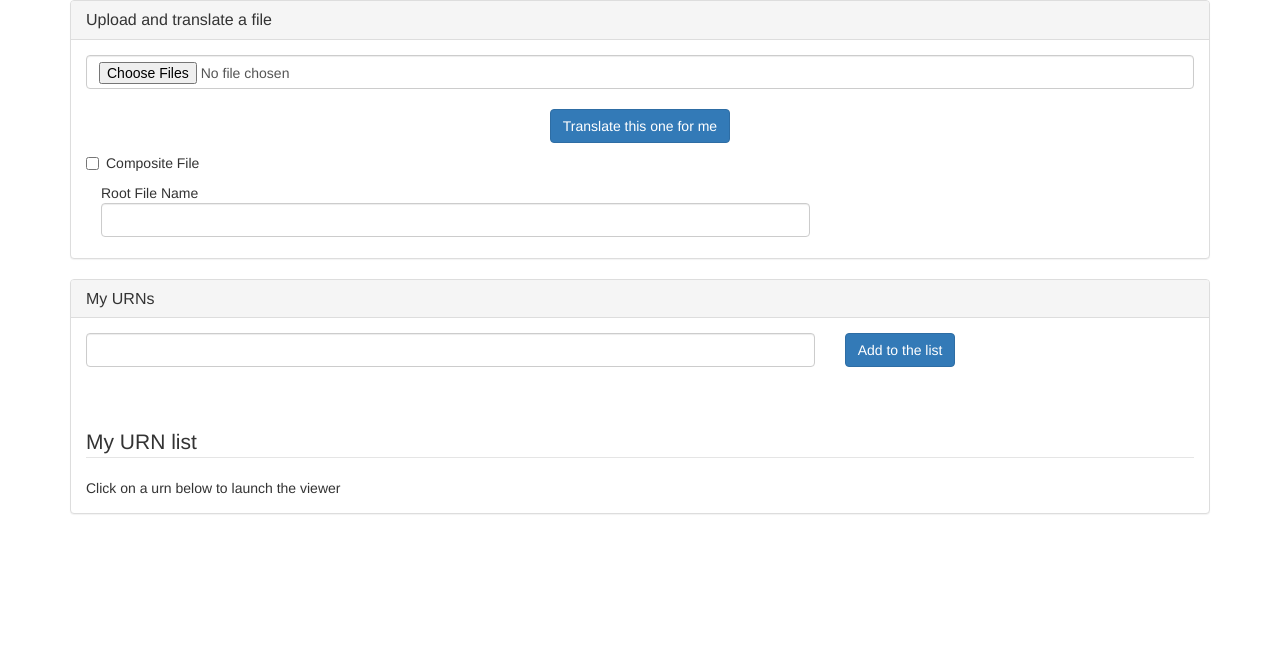
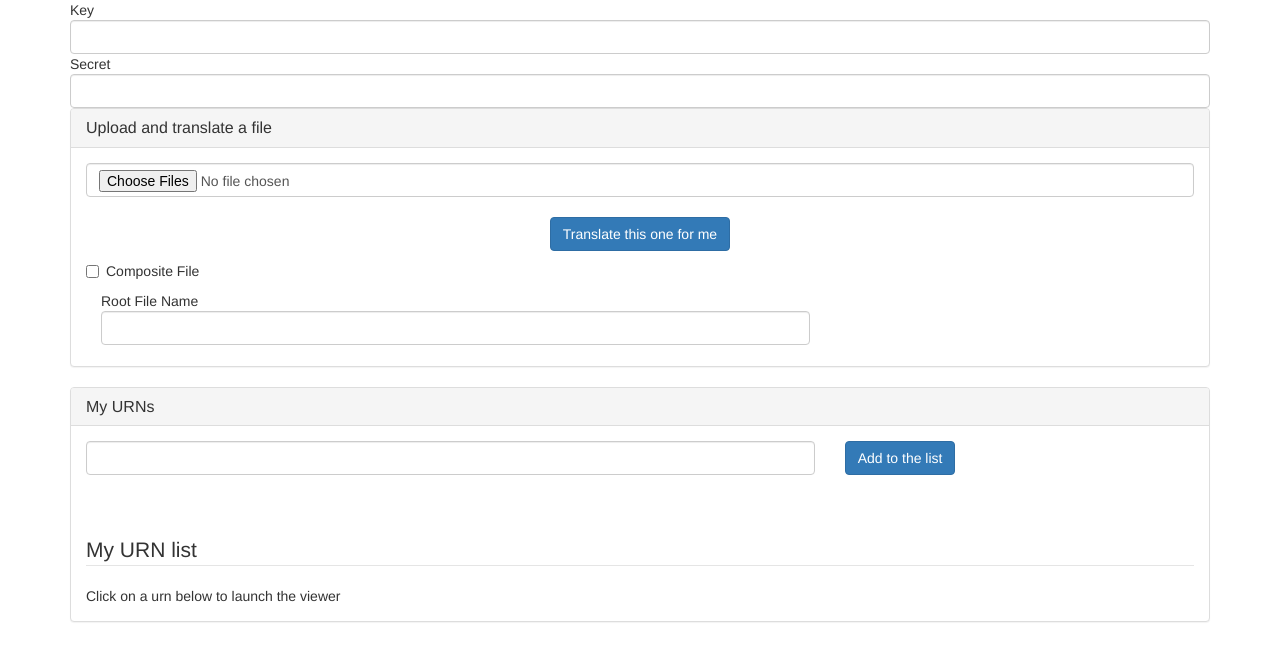
Before and after one commit to xiaodongliang/Forge-Test-Harness-Node.js, a website: page www/upload.html in a window 1280 px wide. Drawn offline with nearby package versions, Linux system fonts and the light colour scheme.

Commit message:
provided fields to input custom key and secret

```diff
--- a/www/upload.html
+++ b/www/upload.html
@@ -12,12 +12,20 @@
     <script src="/upload.js"></script>
 </head>
 
+
+
 <body>
 <div class="container">
+         Key<input class="form-control" type="text" id="key" name="urn" value="" >
+
+
+          Secret<input class="form-control" type="text" id="secret" name="urn" value="" >
+
     <div class="panel panel-default">
         <div class="panel-heading">
             <h3 class="panel-title">Upload and translate a file</h3>
         </div>
+
         <div class="panel-body">
             <input class="form-control" type="file" id="files" name="files" multiple />
             <br />
```
